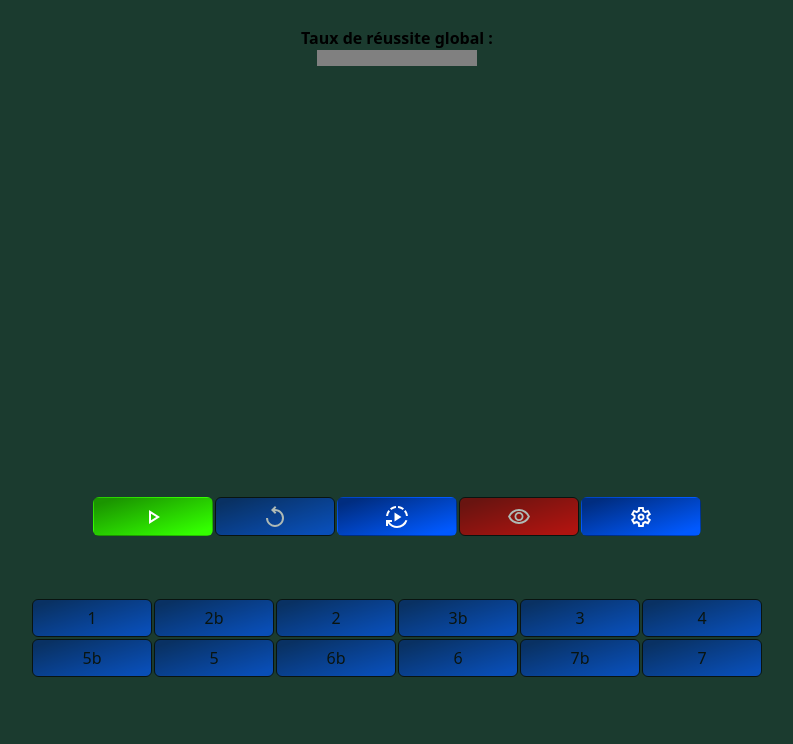
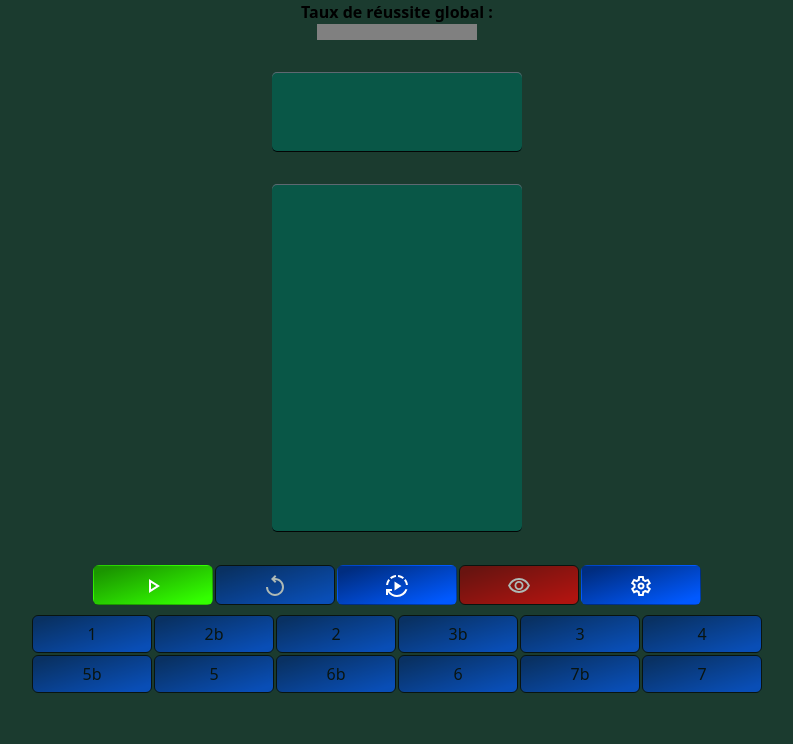
Before and after one commit to Khrystophe/eartraining, a PHP site: page /pages/intervalles.php in a window 1280 px wide. Shown: the part 56-800 px from the top of the page, without its empty margins (243-1036 px from the left). Run offline with PHP 8.4, Linux system fonts and the light colour scheme; some libraries are stand-ins or nearby versions.

Commit message:
29091137

```diff
--- a/assets/css/intervalles/intervalles.css
+++ b/assets/css/intervalles/intervalles.css
@@ -23,7 +23,7 @@ body {
   user-select: none;
 }
 *::-webkit-scrollbar {
-  width:0px;
+  width: 0px;
 }
 
 h1,
@@ -44,7 +44,7 @@ h2 {
   display: flex;
   flex-direction: column;
   justify-content: space-around;
-  height: 90vh;
+  align-items: center;
 }
 
 .score-container {
@@ -89,16 +89,21 @@ h2 {
   flex-direction: column;
   align-items: center;
   text-align: center;
+  box-shadow: inset 0 1px 0 0 #5e6871, inset 0 -1px 0 0 #030404;
+  background-color: #095747;
+  padding: 0.5rem;
+  border-radius: 5px;
+  min-height: 80px;
+  min-width: 250px;
 }
 
-
 /* couleur portée*/
-.vf-stave{
+.vf-stave {
   stroke: black;
   fill: black;
 }
 /* couleur interligne portée*/
-path{
+path {
   stroke: black;
 }
 
@@ -116,9 +121,13 @@ svg:not(:root) {
 .music-score-container {
   display: flex;
   flex-direction: column;
-  height: 11rem;
+  background-color: #095747;
+  border-radius: 5px;
   margin: 2rem;
   justify-content: center;
+  padding: 3rem 0 0 0;
+  box-shadow: inset 0 1px 0 0 #5e6871, inset 0 -1px 0 0 #030404;
+  width: 250px;
   .staves-container {
     display: flex;
     flex-direction: row;
@@ -311,6 +320,7 @@ svg:not(:root) {
   margin: 1rem 0 1rem 0;
   padding: 1rem 0 1rem 0;
   border-radius: 5px;
+  box-shadow: inset 0 1px 0 0 #5e6871, inset 0 -1px 0 0 #030404;
 }
 
 .close-modal-button {
@@ -332,7 +342,6 @@ svg:not(:root) {
   fill: black;
 }
 
-
 #title-intervals-score {
   display: none;
   flex-direction: column;
@@ -341,10 +350,11 @@ svg:not(:root) {
 .intervalsScore {
   display: none;
   flex-direction: column;
-  background-color: #353535;
+  background-color: #1b3b2f;
   margin: 1rem;
   padding: 0.5rem;
   border-radius: 5px;
+  box-shadow: inset 0 1px 0 0 #000000, inset 0 -1px 0 0 #566b6b;
 }
 .confusedText {
   display: none;
--- a/assets/css/intervalles/slider.css
+++ b/assets/css/intervalles/slider.css
@@ -1,6 +1,7 @@
 .range-slider {
   position: relative;
   width: 50vw;
+  max-width: 470px;
   height: 35px;
   text-align: center;
 }
@@ -24,8 +25,7 @@
 
 .output1 {
   position: absolute;
-  border: 1px solid #999;
-  width: 70px;
+  width: 60px;
   height: 30px;
   text-align: center;
   color: #d1d1d1;
@@ -36,21 +36,33 @@
   left: 50%;
   transform: translate(-50%, 0);
   background: linear-gradient(to left top, #0059ff 10%, #002d80 90%);
+  font-size: 0.8rem;
+  box-shadow: rgba(255, 255, 255, 0.15) 0px 1px 0px inset, rgba(0, 0, 0, 0.075) 0px 1px 1px;
+  padding: 1px;
 }
 .output2 {
   position: absolute;
-  border: 1px solid #999;
-  width: 70px;
+  width: 60px;
   height: 30px;
   text-align: center;
   color: #d1d1d1;
   border-radius: 4px;
   display: inline-block;
   font: bold 15px/30px Helvetica, Arial;
-  bottom: -115%;
+  bottom: 75%;
   left: 50%;
   transform: translate(-50%, 0);
   background: linear-gradient(to left top, #0059ff 10%, #002d80 90%);
+  font-size: 0.8rem;
+  box-shadow: rgba(255, 255, 255, 0.15) 0px 1px 0px inset, rgba(0, 0, 0, 0.075) 0px 1px 1px;
+  padding: 1px;
+}
+
+@media screen and (max-width: 870px) {
+  .output2 {
+    bottom: -115%;
+  }
+
 }
 
 .range-slider input[type="range"]::-webkit-slider-thumb {
--- a/js/intervalles/tessiture.js
+++ b/js/intervalles/tessiture.js
@@ -117,13 +117,14 @@ document.addEventListener("DOMContentLoaded", function () {
   });
 
   document.addEventListener("mousemove", function (event) {
-    // var rect1 = outputOne.getBoundingClientRect();
-    // var rect2 = outputTwo.getBoundingClientRect();
+    var rect1 = outputOne.getBoundingClientRect();
+    var rect2 = outputTwo.getBoundingClientRect();
 
-    // var center1X = rect1.left + rect1.width / 2;
-    // var center2X = rect2.left + rect2.width / 2;
+    var center1X = rect1.left + rect1.width / 2;
+    var center2X = rect2.left + rect2.width / 2;
 
-    // var distance = Math.abs(center1X - center2X);
+    var distance = Math.abs(center1X - center2X);
+
     if (isOutputOneDragging) {
       var rect = rangeOne.getBoundingClientRect();
       var clickX = event.clientX - rect.left;
@@ -135,14 +136,14 @@ document.addEventListener("DOMContentLoaded", function () {
       rangeOne.value = newValue;
       updateView.call(rangeOne);
 
-      // if (distance < 70) {
-      //   // La distance est inférieure à 70px, donc nous définissons bottom à -115%
-      //   // pour l'élément que vous déplacez
-      //   outputOne.style.bottom = "-115%";
-      // } else {
-      //   // La distance est supérieure à 70px, nous réinitialisons bottom à 75%
-      //   outputOne.style.bottom = "75%";
-      // }
+      if (distance < 70 && parseFloat(outputTwo.style.bottom) != -115) {
+        // La distance est inférieure à 70px en bas, et outputTwo n'est pas en bas
+        outputOne.style.bottom = "-115%";
+      } else if (distance > 70) {
+        // La distance est supérieure à 70px en haut, ou outputTwo est déjà en bas
+        outputOne.style.bottom = "75%";
+        outputTwo.style.bottom = "75%";
+      }
     }
 
     if (isOutputTwoDragging) {
@@ -155,21 +156,27 @@ document.addEventListener("DOMContentLoaded", function () {
       );
       rangeTwo.value = newValue;
       updateView.call(rangeTwo);
-      // if (distance < 70) {
-      //   // La distance est inférieure à 70px, donc nous définissons bottom à -115%
-      //   // pour l'élément que vous déplacez
 
-      //   outputTwo.style.bottom = "-115%";
-      // } else {
-      //   // La distance est supérieure à 70px, nous réinitialisons bottom à 75%
-
-      //   outputTwo.style.bottom = "75%";
-      // }
+      if (distance < 70 && parseFloat(outputOne.style.bottom) != -115) {
+        // La distance est inférieure à 70px en bas, et outputOne n'est pas en bas
+        outputTwo.style.bottom = "-115%";
+      } else if (distance > 70) {
+        // La distance est supérieure à 70px en haut, ou outputOne est déjà en bas
+        outputTwo.style.bottom = "75%";
+        outputOne.style.bottom = "75%";
+      }
     }
   });
 
   // Gestionnaire d'événement de touchmove pour les écrans tactiles
   document.addEventListener("touchmove", function (event) {
+    var rect1 = outputOne.getBoundingClientRect();
+    var rect2 = outputTwo.getBoundingClientRect();
+
+    var center1X = rect1.left + rect1.width / 2;
+    var center2X = rect2.left + rect2.width / 2;
+
+    var distance = Math.abs(center1X - center2X);
     if (isOutputOneDragging) {
       var rect = rangeOne.getBoundingClientRect();
       var touchX = event.touches[0].clientX - rect.left;
@@ -180,6 +187,15 @@ document.addEventListener("DOMContentLoaded", function () {
       );
       rangeOne.value = newValue;
       updateView.call(rangeOne);
+
+      if (distance < 70 && parseFloat(outputTwo.style.bottom) != -115) {
+        // La distance est inférieure à 70px en bas, et outputTwo n'est pas en bas
+        outputOne.style.bottom = "-115%";
+      } else if (distance > 70) {
+        // La distance est supérieure à 70px en haut, ou outputTwo est déjà en bas
+        outputOne.style.bottom = "75%";
+        outputTwo.style.bottom = "75%";
+      }
     }
 
     if (isOutputTwoDragging) {
@@ -192,6 +208,15 @@ document.addEventListener("DOMContentLoaded", function () {
       );
       rangeTwo.value = newValue;
       updateView.call(rangeTwo);
+
+      if (distance < 70 && parseFloat(outputOne.style.bottom) != -115) {
+        // La distance est inférieure à 70px en bas, et outputOne n'est pas en bas
+        outputTwo.style.bottom = "-115%";
+      } else if (distance > 70) {
+        // La distance est supérieure à 70px en haut, ou outputOne est déjà en bas
+        outputTwo.style.bottom = "75%";
+        outputOne.style.bottom = "75%";
+      }
     }
   });
 
--- a/pages/intervalles.php
+++ b/pages/intervalles.php
@@ -119,6 +119,8 @@
         <!-- Modal Content -->
         <div class="close-modal-button">
             <div class="settings-modal-content">
+
+                <h2>Réglages/Résultats</h2>
 
                 <div class="setting-container">
 
```
